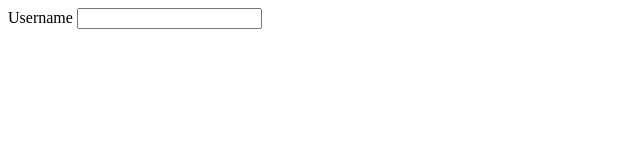
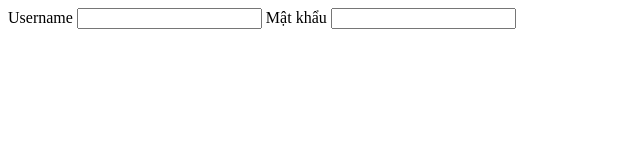
Before and after one commit to Anit008/git_ktra, a plain HTML site: page index.html in a window 1280 px wide. Shown: the whole page, without its empty margins (0-640 px from the left). Drawn offline with Linux system fonts and the light colour scheme.

Commit message:
them label mat khau

```diff
--- a/index.html
+++ b/index.html
@@ -10,6 +10,9 @@
 <body>
     <label for="">Username</label>
     <input type="text">
+    <label for="">Mật khẩu</label>
+    <input type="password">
+
 </body>
 
 </html>
```
